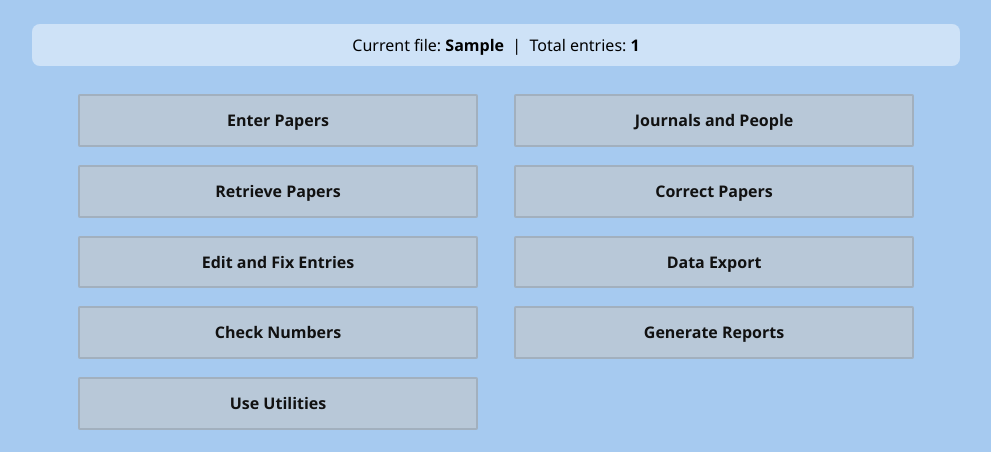
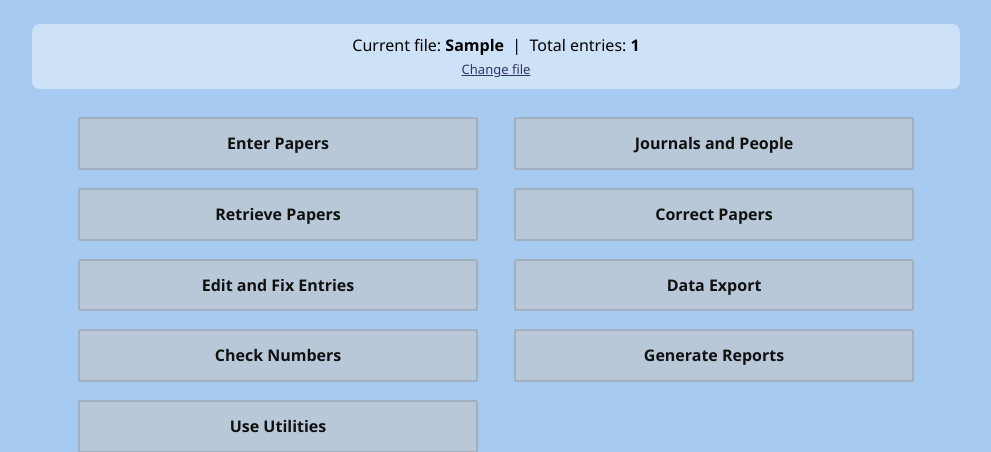
Before and after one commit to yanny2five/paperfile-web, a Flask app: template paperfile-work/templates/dashboard.html in a window 1280 px wide. Shown: the part 171-623 px from the top of the page, without its empty margins (144-1135 px from the left). Run offline with Flask 3, Linux system fonts and the light colour scheme; the template is opened without the code that fills it: most values are stand-ins (such as "Sample title", 1, 10 or a date in 2020).

Commit message:
Dashboard: show filename only, add inline change file option

```diff
--- a/paperfile-work/templates/dashboard.html
+++ b/paperfile-work/templates/dashboard.html
@@ -40,6 +40,12 @@
             margin-left: auto;
             margin-right: auto;
         }
+        .change-db { margin-top: 8px; }
+        .change-db input[type="text"] { font-size: 14px; padding: 5px 8px; width: 340px; border-radius: 4px; border: 1px solid #aaa; }
+        .change-db button { font-size: 14px; padding: 5px 12px; margin-left: 6px; cursor: pointer; border-radius: 4px; border: 1px solid #aaa; background: #ddd; }
+        .change-db button:hover { background: #ccc; }
+        .change-db-toggle { font-size: 13px; color: #336; cursor: pointer; text-decoration: underline; margin-top: 4px; display: inline-block; }
+        #change-db-form { display: none; margin-top: 8px; }
         .grid {
             display: grid;
             grid-template-columns: 400px 400px;
@@ -111,8 +117,18 @@
     </div>
 
     <div class="file-line">
-        Current file: <strong>{{ db_path }}</strong>
+        Current file: <strong>{{ db_path.split('/')[-1].split('\\')[-1] }}</strong>
         &nbsp;|&nbsp; Total entries: <strong>{{ entry_count }}</strong>
+        <div>
+            <span class="change-db-toggle" onclick="document.getElementById('change-db-form').style.display = document.getElementById('change-db-form').style.display === 'none' ? 'block' : 'none'">Change file</span>
+        </div>
+        <div id="change-db-form">
+            <form class="change-db" method="POST" action="{{ url_for('use_utilities') }}">
+                <input type="hidden" name="action" value="switch_db">
+                <input type="text" name="database_path" value="{{ db_path }}" placeholder="path/to/file.cnt">
+                <button type="submit">Switch</button>
+            </form>
+        </div>
     </div>
 
     <div class="grid">
```
